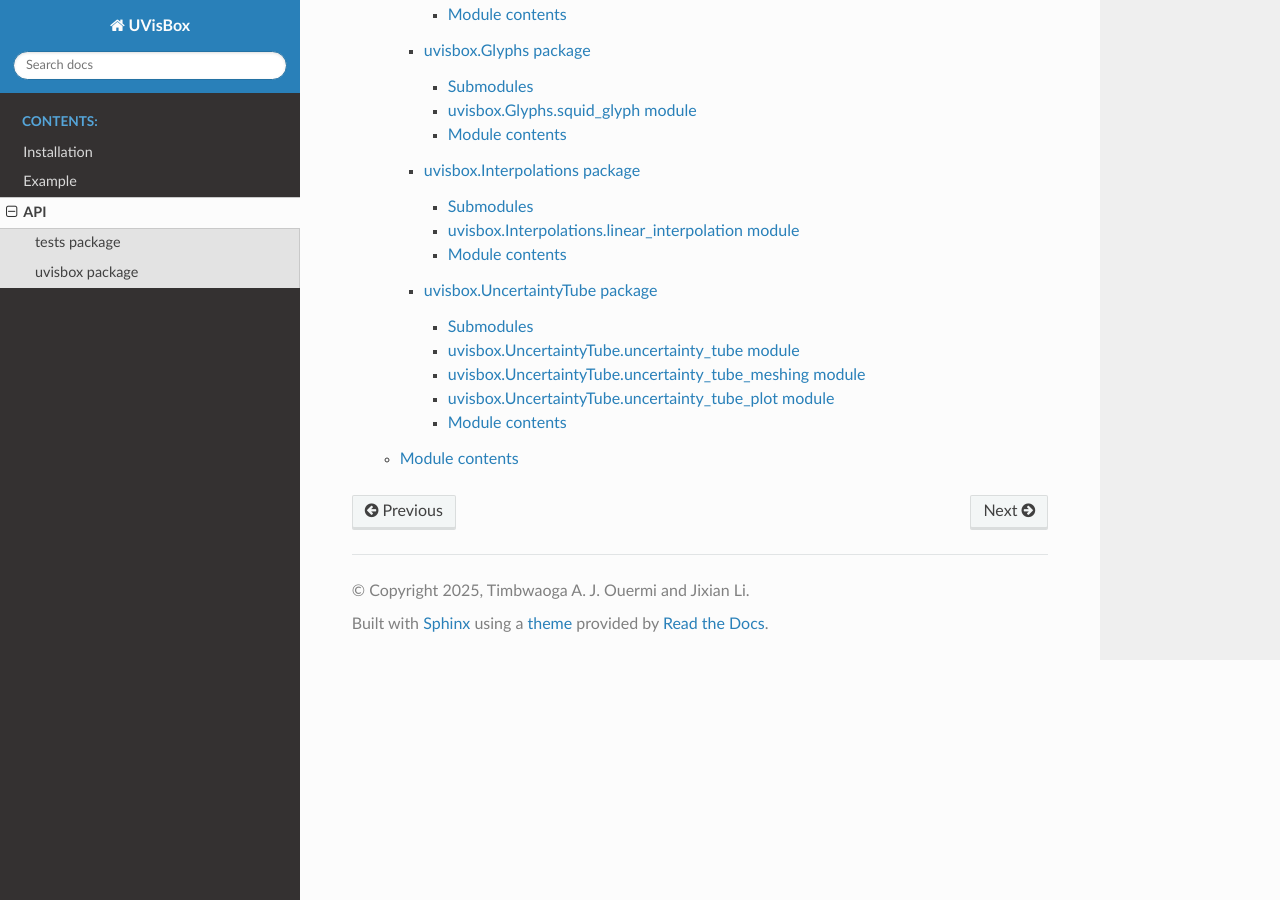
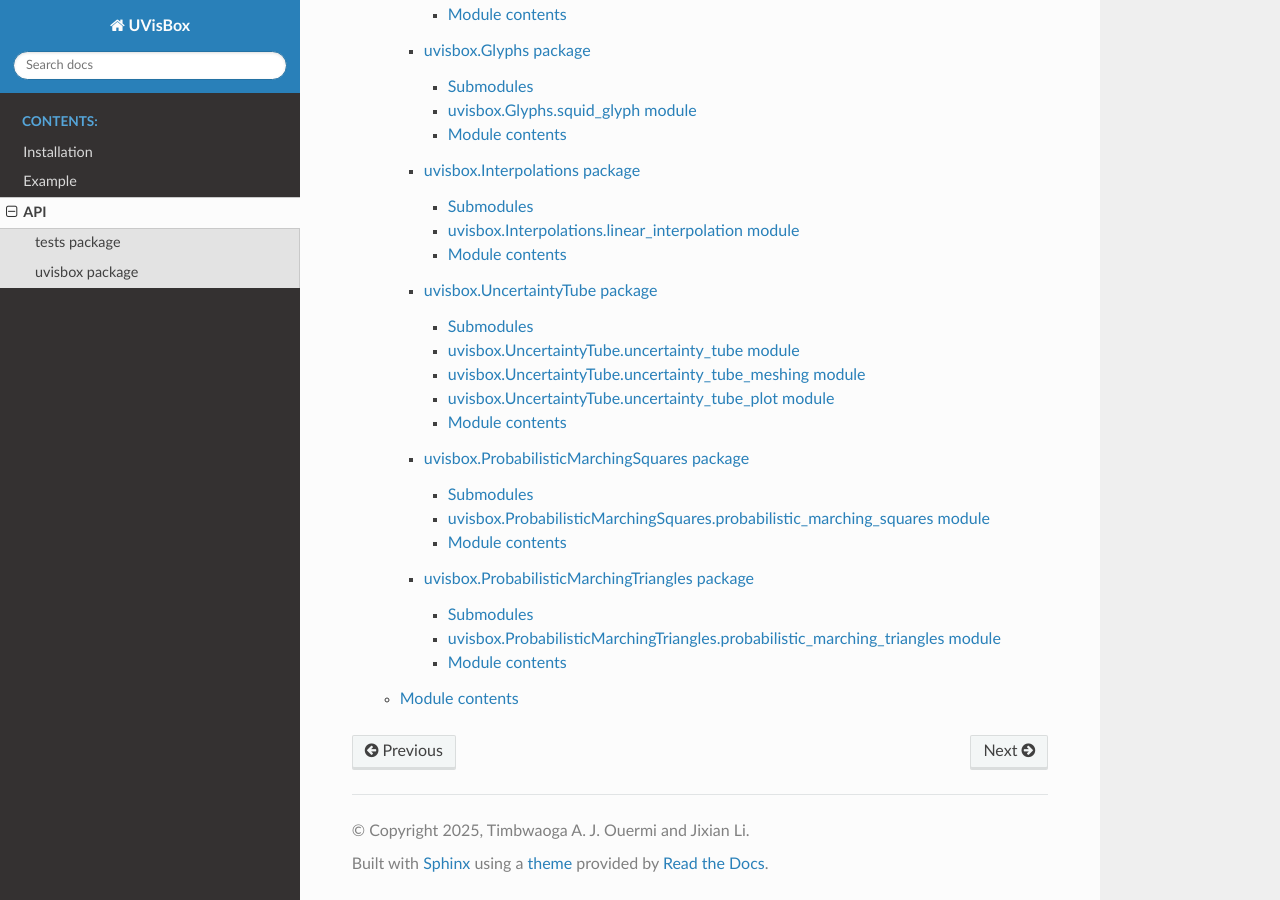
Before and after one commit to ouermijudicael/UVisBox, a Sphinx documentation site: the page built from docs/source/modules.rst, in a window 1280 px wide and 900 px high, scrolled down 721 px. Built offline with Sphinx 7.4.7 and the Read the Docs theme 3.1.0, drawn with Linux system fonts in a browser that asks for light colours.

Commit message:
update rst

```diff
--- a/docs/source/conf.py
+++ b/docs/source/conf.py
@@ -9,7 +9,7 @@
 import sys
 import os
 
-sys.path.insert(0, os.path.abspath('..'))
+sys.path.insert(0, os.path.abspath('../..'))
 
 project = 'UVisBox'
 copyright = '2025, Timbwaoga A. J. Ouermi and Jixian Li'
@@ -19,7 +19,12 @@ release = '0.0.1'
 # -- General configuration ---------------------------------------------------
 # https://www.sphinx-doc.org/en/master/usage/configuration.html#general-configuration
 
-extensions = ["sphinx.ext.autodoc", "sphinx.ext.napoleon", "sphinx.ext.viewcode"]
+extensions = ["sphinx.ext.autodoc",
+              "sphinx.ext.napoleon",
+              "sphinx_autodoc_typehints",
+              "sphinx_autosummary",
+              "shpinx_audocth_typehints",
+              "sphinx.ext.viewcode"]
 
 templates_path = ['_templates']
 exclude_patterns = []
--- /dev/null
+++ b/docs/source/uvisbox.ProbabilisticMarchingSquares.rst
@@ -0,0 +1,21 @@
+uvisbox.ProbabilisticMarchingSquares package
+============================================
+
+Submodules
+----------
+
+uvisbox.ProbabilisticMarchingSquares.probabilistic\_marching\_squares module
+----------------------------------------------------------------------------
+
+.. automodule:: uvisbox.ProbabilisticMarchingSquares.probabilistic_marching_squares
+   :members:
+   :show-inheritance:
+   :undoc-members:
+
+Module contents
+---------------
+
+.. automodule:: uvisbox.ProbabilisticMarchingSquares
+   :members:
+   :show-inheritance:
+   :undoc-members:
--- /dev/null
+++ b/docs/source/uvisbox.ProbabilisticMarchingTriangles.rst
@@ -0,0 +1,21 @@
+uvisbox.ProbabilisticMarchingTriangles package
+==============================================
+
+Submodules
+----------
+
+uvisbox.ProbabilisticMarchingTriangles.probabilistic\_marching\_triangles module
+--------------------------------------------------------------------------------
+
+.. automodule:: uvisbox.ProbabilisticMarchingTriangles.probabilistic_marching_triangles
+   :members:
+   :show-inheritance:
+   :undoc-members:
+
+Module contents
+---------------
+
+.. automodule:: uvisbox.ProbabilisticMarchingTriangles
+   :members:
+   :show-inheritance:
+   :undoc-members:
--- a/docs/source/uvisbox.rst
+++ b/docs/source/uvisbox.rst
@@ -13,6 +13,8 @@ Subpackages
    uvisbox.Glyphs
    uvisbox.Interpolations
    uvisbox.UncertaintyTube
+   uvisbox.ProbabilisticMarchingSquares
+   uvisbox.ProbabilisticMarchingTriangles
 
 Module contents
 ---------------
```
